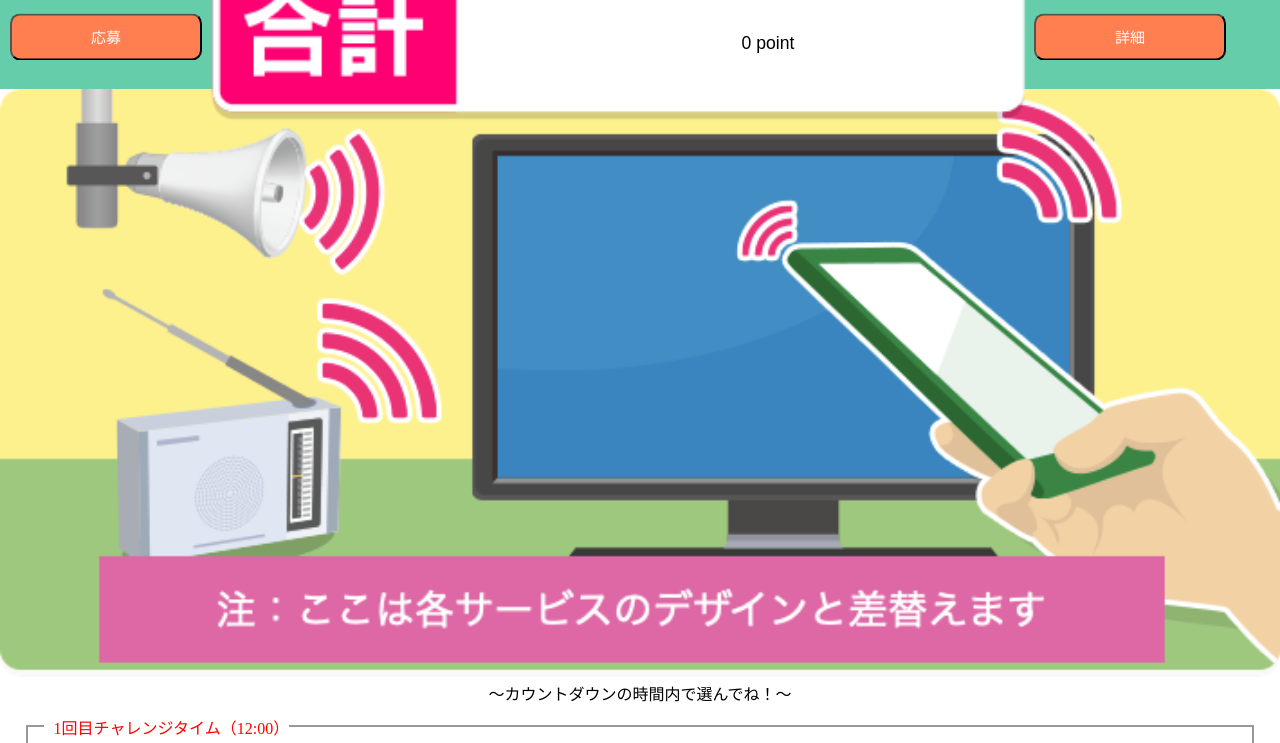
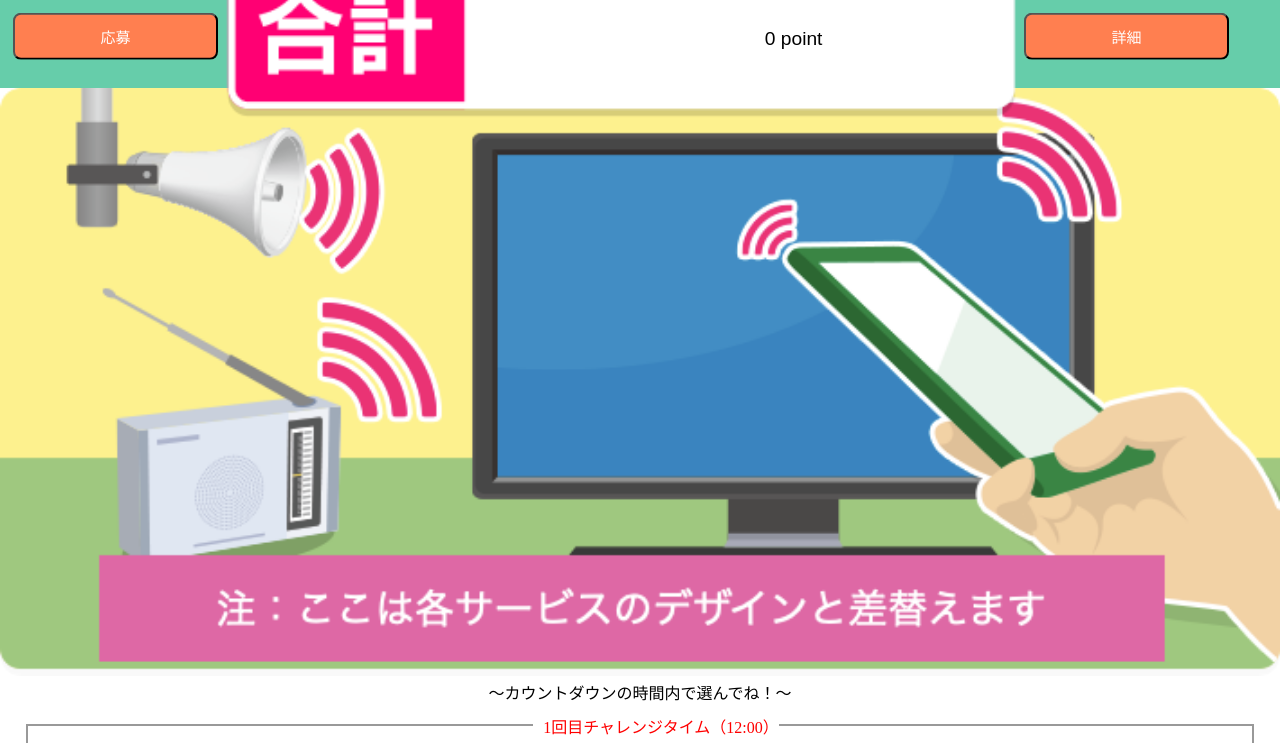
Before and after one commit to portsoft3710/janken, a plain HTML site: page index.html in a window 1280 px wide. Shown: the top 743 px of the page. Drawn offline with nearby package versions, Linux system fonts and the light colour scheme.

Commit message:
Update style.css

```diff
--- a/css/style.css
+++ b/css/style.css
@@ -9,50 +9,50 @@ body{
 }
 .point-wrapper{
 	display: flex;
-        height: 63px;
+        height: 62px;
 }
 .point-wrapper div:first-of-type,
 .point-wrapper div:last-of-type{
-	width: 15vw;
+	width: 16vw;
 	position: relative;
 }
 .point-wrapper div:first-of-type button,
 .point-wrapper div:last-of-type button{
-	width: 15vw;
+	width: 16vw;
 	height: 75%;
-	border-radius: 10px;
+	border-radius: 8px;
 	padding: 4px;
 	font-size: 15px;
 	color: #fff;
 	background-color: coral;
 	position: absolute;
 	top: 50%;
-	left: 10px;
+	left: 13px;
 	transform: translateY(-50%);
 }
 .point-wrapper div:nth-of-type(2){
-	width: 65vw;
+	width: 63vw;
     position: relative;
 }
 .point-wrapper div:nth-of-type(2) img{
 	width: 100%;
 	height: auto;
-    margin: 0 auto;
+    margin: 10 auto;
     position: absolute;
 	top: 50%;
-	left: 10px;
+	left: 13px;
 	transform: translateY(-50%);
 }
 .point p {
 	font-weight: normal;
-	font-size: 1.1em;/*サイズ2倍*/
+	font-size: 1.2em;/*サイズ2倍*/
 	position: absolute;
 	top: 5%;
-	left: 60%;
+	left: 62%;
  	width: 30%;
-	height: 1.5em;
-	line-height: 1.9em;
-	font-family:sans-serif;/*20190129 g3大坪追加*/
+	height: 1.6em;
+	line-height: 1.5em;
+	font-family:sans-serif;/*20190129 */
 	-ms-transform: translate(-50%,-50%);
 	-webkit-transform: translate(-50%,-50%);
 	transform: translate(-50%,-50%);
@@ -71,7 +71,7 @@ body{
 	position: absolute;
 	margin: 0;
 	top: 0;
-	left: 0;
+	left: 10;
 	background-color: #fff;
 	color: #f00;
 	padding-left: 10px;
@@ -99,13 +99,18 @@ body{
     margin-bottom: 10px;
 }
 .reload button{
-	width: 25vw;
-	border-radius: 10px;
+	width: 50vw;
+	border-radius: 5px;
 	padding: 4px;
 	font-size: 15px;
 	color: #fff;
 	background-color: coral;
 }
+
+.reload{
+    text-align: center;
+}
+
 #howto {
      margin: 20px auto;
      text-align: center;
@@ -125,7 +130,6 @@ body{
     padding: 0 2.0rem;
 }
 
-
 #back a{
     display: inline-block;
     background-color: #00bebc;
@@ -137,9 +141,7 @@ body{
     border-radius: 0.5rem;
     padding: 0 2.0rem;
 }
-.reload{
-    text-align: center;
-}
+
 footer{
     position: fixed;
     height: 20px;
@@ -147,3 +149,7 @@ footer{
     bottom: 0;
     background-color: #333;
 }
+
+footer a{
+	color: white;
+}
```
